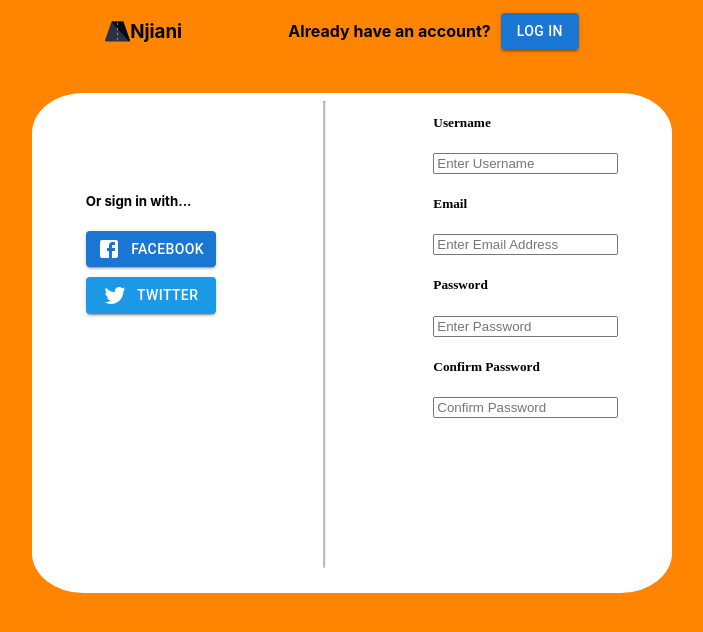
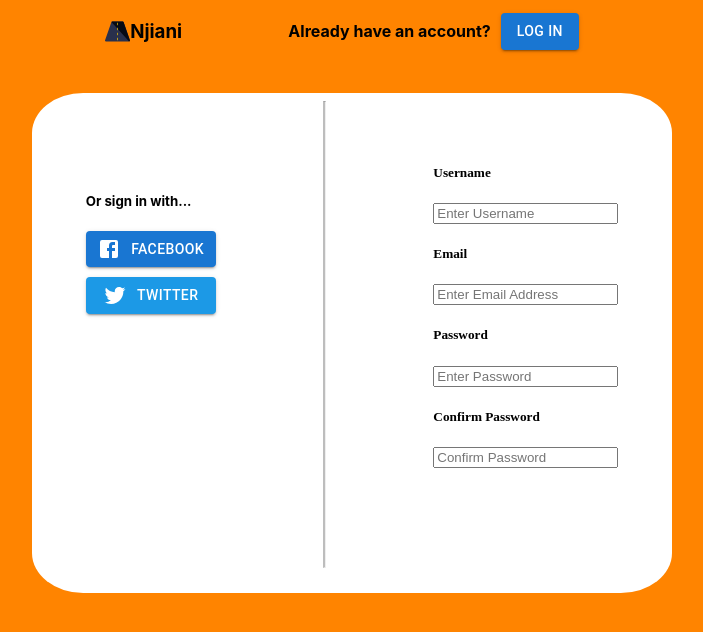
Before and after one commit to kevinkirotichkibet/Login, a React (Create React App) app: page / in a window 1280 px wide. Shown: the top 632 px of the page, without its empty margins (288-991 px from the left). Built offline with nearby package versions, Linux system fonts and the light colour scheme.

Commit message:
morning commits

```diff
--- a/src/components/body/bodySignUp.css
+++ b/src/components/body/bodySignUp.css
@@ -47,10 +47,16 @@
     height: 80%;
      padding-top: 65px;
 }
+.bodyWrapperRight{
+    display: flex;
+    padding-left: -100px;
+}
 .bodyRightContainer{
     font-family: serif;
     justify-content: start;
+    padding-top: 50px;
+
 }
-,bodyUsernameContainer{
+.bodyUsernameContainer{
     justify-content: start;
 }
```
